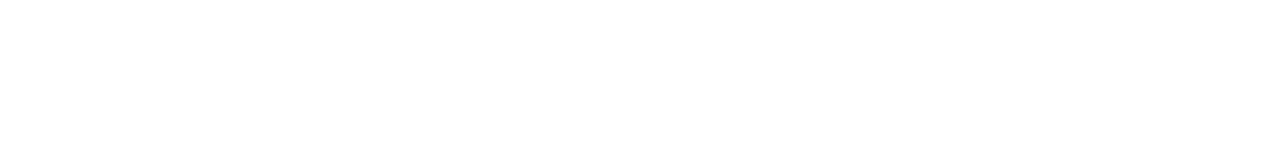
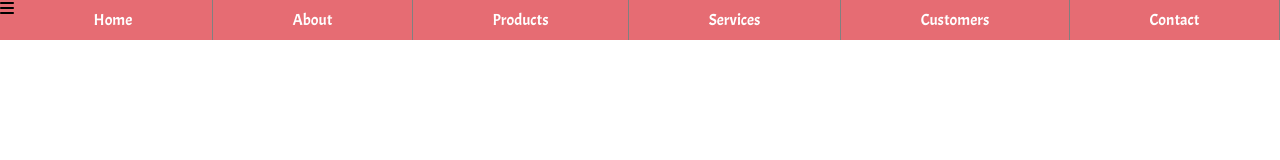
Before and after one commit to MinaRoll/menu-laboratoria, a plain HTML site: page index.html in a window 1280 px wide. Drawn offline with Linux system fonts and the light colour scheme.

Commit message:
agrego nav en html y estilos en css

```diff
--- a/assets/css/main.css
+++ b/assets/css/main.css
@@ -6,3 +6,31 @@
 body{
 	font-family: 'Acme', sans-serif;
 }
+
+/**** NAV ****/
+.flex-container{
+	display: flex;
+	justify-content: center;
+}
+.menu{
+	background-color: #E66C73;
+	width: 100%;
+	margin: auto;
+	text-align: center;
+
+}
+.menu a{
+	color: white;
+	text-decoration: none;
+	padding: 10px 20px;
+	border-right: 1px solid gray;
+	cursor:crosshair;
+	flex-grow: 1;
+}
+
+.ocultarMenu{
+	display: none;
+}
+.menu a:hover{
+	background-color: #c1474e;
+}
--- a/index.html
+++ b/index.html
@@ -9,7 +9,15 @@
 	<link rel="stylesheet" type="text/css" href="assets/css/media.css">
 </head>
 <body>
-
+	<nav class="menu flex-container">
+		<i class="fa fa-bars ocultarMenu" aria-hidden="true" id="menuTitulo"></i>
+		<a href="#" class="hiden link">Home</a>
+		<a href="#" class="hiden link">About</a>
+		<a href="#" class="hiden link">Products</a>
+		<a href="#" class="hiden link">Services</a>
+		<a href="#" class="hiden link">Customers</a>
+		<a href="#" class="hiden link">Contact</a>
+	</nav>
 	<script src="https://use.fontawesome.com/4154d90246.js"></script>
 	<script src="assets/js/main.js"></script>
 </body>
```
